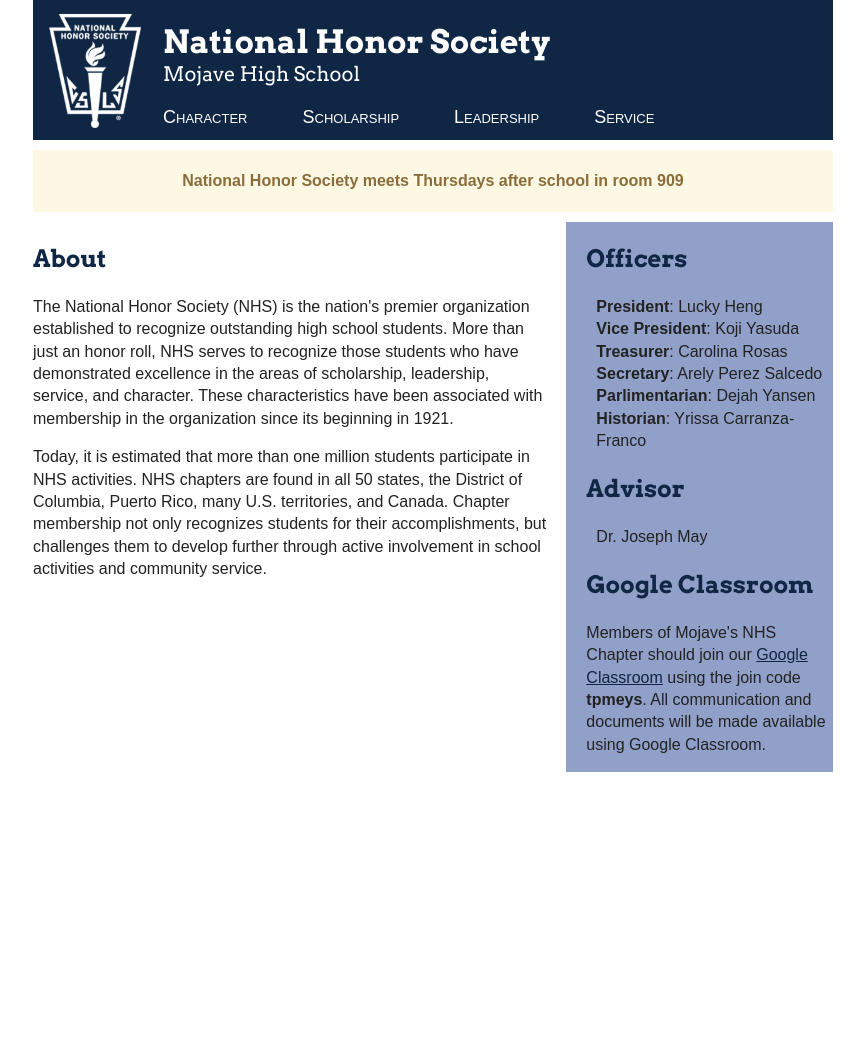
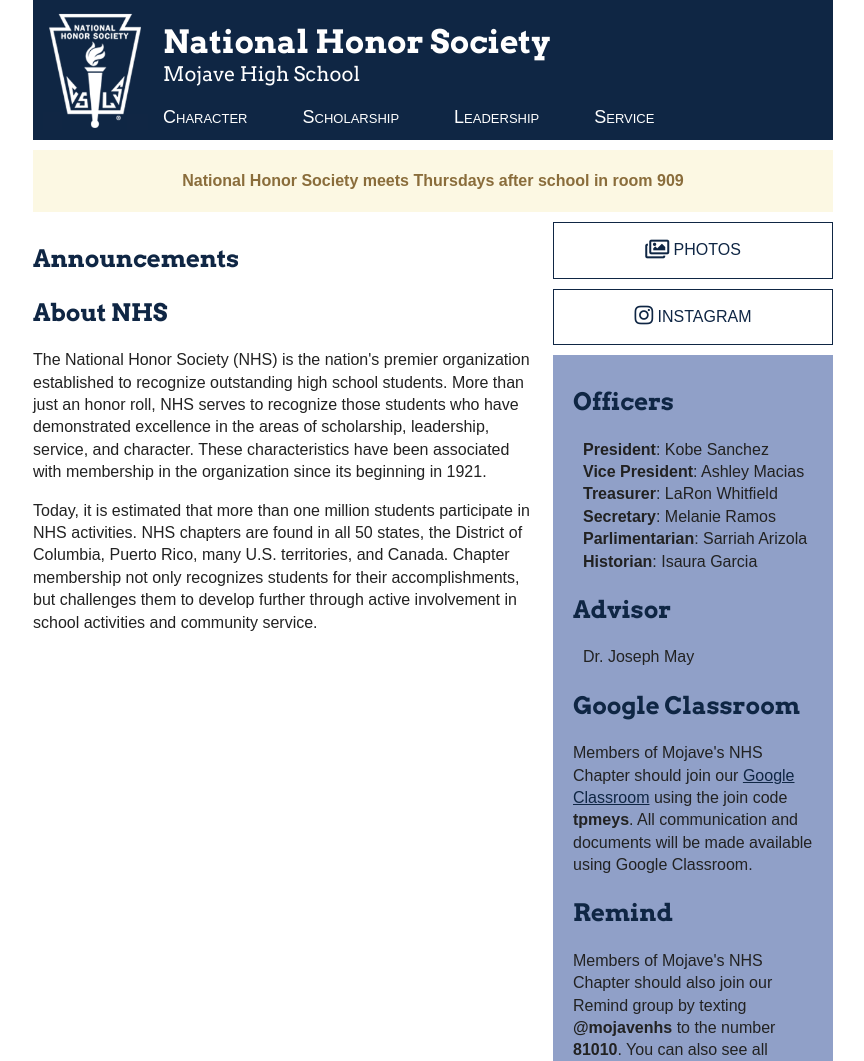
Before and after one commit to jwmay/mhs-national-honor-society, a plain HTML site: page index.html in a window 1280 px wide. Shown: the top 1061 px of the page, without its empty margins (207-1071 px from the left). Before the commit the page ends 800 px from the top, so only its background shows below. Drawn offline with Linux system fonts and the light colour scheme; a script that the page names is missing.

Commit message:
add photos and instagram links

```diff
--- a/index.html
+++ b/index.html
@@ -11,7 +11,7 @@
         <link rel="stylesheet" href="css/main.css">
 
         <script src="js/vendor/modernizr-2.8.3.min.js"></script>
-        <script src="https://use.fontawesome.com/e253214f33.js"></script>
+		<link rel="stylesheet" href="https://use.fontawesome.com/releases/v5.3.1/css/all.css" integrity="sha384-mzrmE5qonljUremFsqc01SB46JvROS7bZs3IO2EmfFsd15uHvIt+Y8vEf7N7fWAU" crossorigin="anonymous">
         <link href="https://fonts.googleapis.com/css?family=Arvo:400,700" rel="stylesheet">
         <style>
             #pageAsideWrapper.pageAsideLeftWrapper {
@@ -57,11 +57,11 @@
             }
 
             .col-1-3 {
-                width: 33.33333%;
+                width: 35%;
             }
 
             .col-2-3 {
-                width: 66.66666%;
+                width: 65%;
             }
 
             .col-1-2 {
@@ -92,6 +92,24 @@
             a:hover {
 	            text-decoration: none;
 	            color: #33547f;
+            }
+
+			.btn {
+				padding: 1rem;
+				display: block;
+				cursor: pointer;
+				text-align: center;
+				text-transform: uppercase;
+				border: 1px solid #0f2644;
+				color: #0f2644;
+				margin-bottom: 10px;
+				transition: all 0.15s ease-in-out;
+				text-decoration: none;
+			}
+
+			.btn:hover {
+				color: goldenrod;
+				background-color: #0f2644;
 			}
 
             .title img {
@@ -157,7 +175,7 @@
             }
 
             .sidebar {
-	            padding: 0 20px;
+	            padding: 10px 20px !important;
 	            background-color: rgba(35, 66, 145, 0.50);
             }
 
@@ -192,7 +210,10 @@
 
 	        <div class="row">
 		        <div class="col-2-3">
-			        <h2>About</h2>
+                    <h2>Announcements</h2>
+                    <script src="https://widgets.remind.com/iframe.js?token=beb59430123a0135e53f0242ac110002&height=400&join=false"></script>
+
+                    <h2>About NHS</h2>
 			        <p>
 						The National Honor Society (NHS) is the nation's premier organization
 						established to recognize outstanding high school students. More than
@@ -211,15 +232,22 @@
 						activities and community service.
 				    </p>
 				</div>
-		        <div class="col-1-3 sidebar">
+		        <div class="col-1-3">
+					<a class="btn" href="https://iamrattlernation.com/apps/album/index.jsp?dir=departments/297179&backTitle=National+Honor+Society#!albumREC_ID=160996&s=0">
+						<i class="far fa-images fa-lg"></i> Photos
+					</a>
+					<a class="btn" href="https://www.instagram.com/mojave_nhs/" target="_blank">
+						<i class="fab fa-instagram fa-lg"></i> Instagram
+					</a>
+					<div class="sidebar">
 						<h2>Officers</h2>
 						<ul class="officers">
-						<li><strong>President</strong>: Lucky Heng</li>
-						<li><strong>Vice President</strong>: Koji Yasuda</li>
-						<li><strong>Treasurer</strong>: Carolina Rosas</li>
-						<li><strong>Secretary</strong>: Arely Perez Salcedo</li>
-						<li><strong>Parlimentarian</strong>: Dejah Yansen</li>
-						<li><strong>Historian</strong>: Yrissa Carranza-Franco</li>
+							<li><strong>President</strong>: Kobe Sanchez</li>
+							<li><strong>Vice President</strong>: Ashley Macias</li>
+							<li><strong>Treasurer</strong>: LaRon Whitfield</li>
+							<li><strong>Secretary</strong>: Melanie Ramos</li>
+							<li><strong>Parlimentarian</strong>: Sarriah Arizola</li>
+							<li><strong>Historian</strong>: Isaura Garcia</li>
 						</ul>
 
 						<h2>Advisor</h2>
@@ -234,6 +262,15 @@
 							using the join code <strong>tpmeys</strong>. All communication
 							and documents will be made available using Google Classroom.
 						</p>
+
+						<h2>Remind</h2>
+						<p>
+							Members of Mojave's NHS Chapter should also join our
+							Remind group by texting <strong>@mojavenhs</strong> to
+							the number <strong>81010</strong>. You can also see all
+							Remind announcements on the left of this page.
+						</p>
+					</div>
 		        </div>
 	        </div>
         </div>
```
Also changed, not shown: 7 other files. Lines whose indentation alone changed are shown as unchanged.
